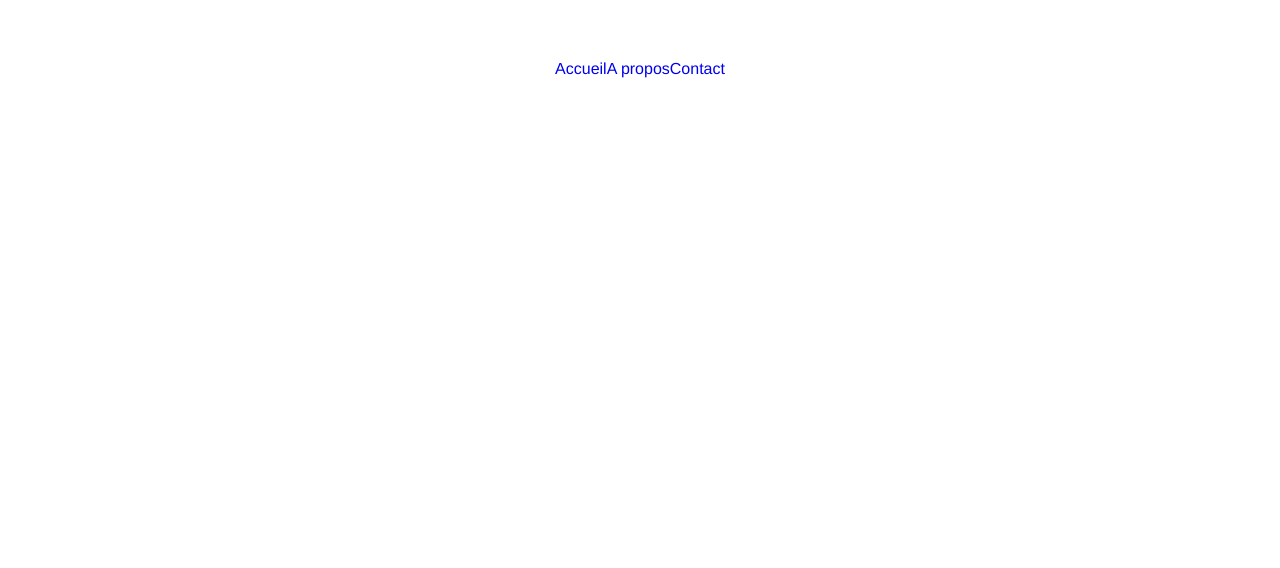
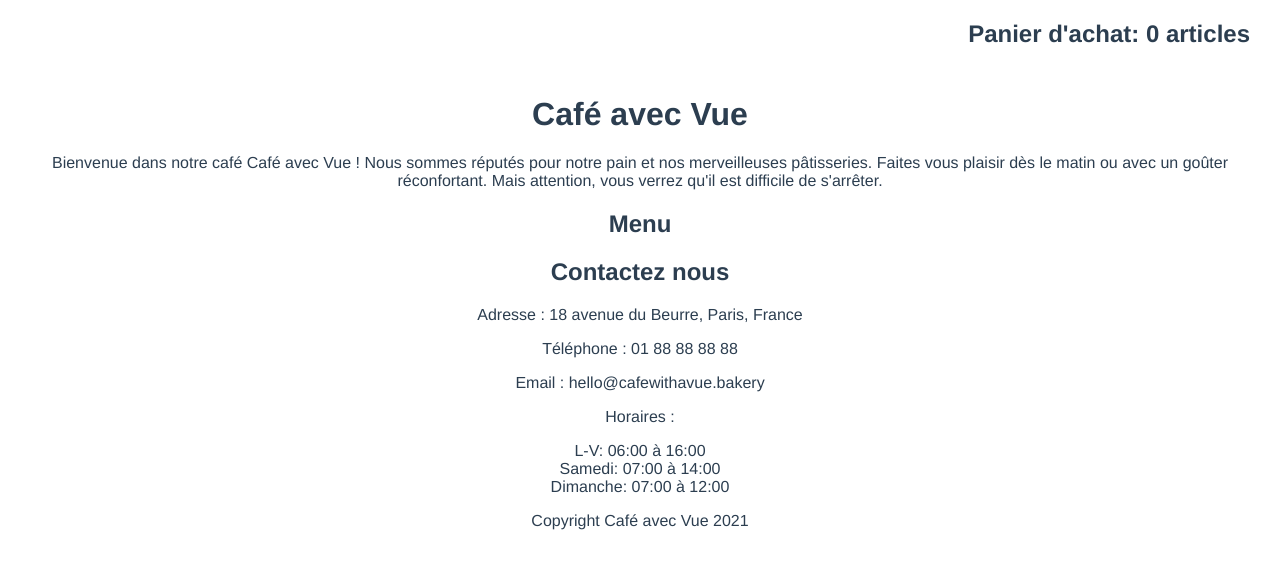
Before and after one commit to VirginieBouvarel/vue-cafe, a Vue app: page / in a window 1280 px wide. Shown: the top 568 px of the page. Built offline with nearby package versions, Linux system fonts and the light colour scheme.

Commit message:
Ajout contenu App.vue

```diff
--- a/src/App.vue
+++ b/src/App.vue
@@ -1,21 +1,111 @@
 <template>
-  <div id="app">
-    <nav>
-      <NavLink url="/" text ="Accueil" />
-      <NavLink url="/about" text ="A propos" />
-      <NavLink url="/contact" text ="Contact" />
-    </nav>
-  </div>
+  <div id="app" class="app">
+			<h1>{{ restaurantName }}</h1>
+			<p class="description">
+				Bienvenue dans notre café {{ restaurantName }} ! Nous sommes réputés pour notre
+				pain et nos merveilleuses pâtisseries. Faites vous plaisir dès le matin
+				ou avec un goûter réconfortant. Mais attention, vous verrez qu'il est
+				difficile de s'arrêter.
+			</p>
+
+            <section class="menu">
+				<h2>Menu</h2>
+				<!-- <div class="menu-item" v-for="item in simpleMenu">
+					<img
+						class="menu-item__image"
+						:src="item.image.source"
+						:alt="item.image.alt"
+					/>
+					<div>
+						<h3>{{ item.name }}</h3>
+						<p v-if="item.inStock">En stock</p>
+						<p v-else>En rupture de stock</p>
+						<div>
+							<label for="add-item-quantity">Quantité : {{ item.quantity }}</label>
+							<input id="add-item-quantity" type="number" v-model="item.quantity" />
+							<button @click="addToShoppingCart(item.quantity)">Ajouter au panier d'achat</button>
+						</div>
+					</div>
+				</div> -->
+			</section>
+
+			<aside class="shopping-cart">
+				<h2>Panier d'achat: {{ itemsInCart }} articles</h2>
+			</aside>
+
+            <h2>Contactez nous</h2>
+			<p>Adresse : {{ address }}</p>
+			<p>Téléphone : {{ phone }}</p>
+			<p>Email : {{ email }}</p>
+			<p>Horaires :</p>
+			<ul>
+				<li>L-V: 06:00 à 16:00</li>
+				<li>Samedi: 07:00 à 14:00</li>
+				<li>Dimanche: 07:00 à 12:00</li>
+			</ul>
+
+			<footer class="footer">
+				<p>Copyright {{ restaurantName }} {{ getCurrentYear }}</p>
+			</footer>
+		</div>
 </template>
 
 <script>
-import NavLink from './components/NavLink.vue'
+// import NavLink from './components/NavLink.vue'
 
 export default {
   name: 'App',
-  components: {
-    NavLink
-  }
+  // components: {
+
+  // },
+  data() {
+    return {
+      restaurantName: "Café avec Vue",
+      address: "18 avenue du Beurre, Paris, France",
+      phone: "01 88 88 88 88",
+      email: "hello@cafewithavue.bakery",
+      itemsInCart:0,
+      simpleMenu: [
+        {
+        name: "Croissant",
+        image: {
+          source: "img/croissant.jpg",
+          alt: "Un croissant"
+        },
+        inStock: true,
+        quantity: 10
+        },
+        {
+        name: "Baguette de pain",
+        image: {
+          source: "img/french-baguette.jpeg",
+          alt: "Quatre baguettes de pain"
+        },
+        inStock: true,
+        quantity: 9
+        },
+        {
+        name: "Éclair",
+        image: {
+          source: "img/eclair.jpg",
+          alt: "Éclair au chocolat"
+        },
+        inStock: false,
+        quantity: 8
+        }
+      ],
+    }
+  },
+  computed: {
+    getCurrentYear() {
+      return new Date().getFullYear();
+    }
+  },
+  methods: {
+    addToShoppingCart(number) {
+      this.itemsInCart += number;
+    },
+  },
 }
 </script>
 
--- a/src/components/NavLink.vue
+++ b/src/components/NavLink.vue
@@ -1,5 +1,3 @@
-<!-- composant enfant -->
-
 <template>
     <a :href="url">{{ text }}</a>
 </template>
@@ -14,5 +12,6 @@ export default {
 <style>
 a {
     text-decoration:none;
+    margin:1rem;
 }
 </style>
```
